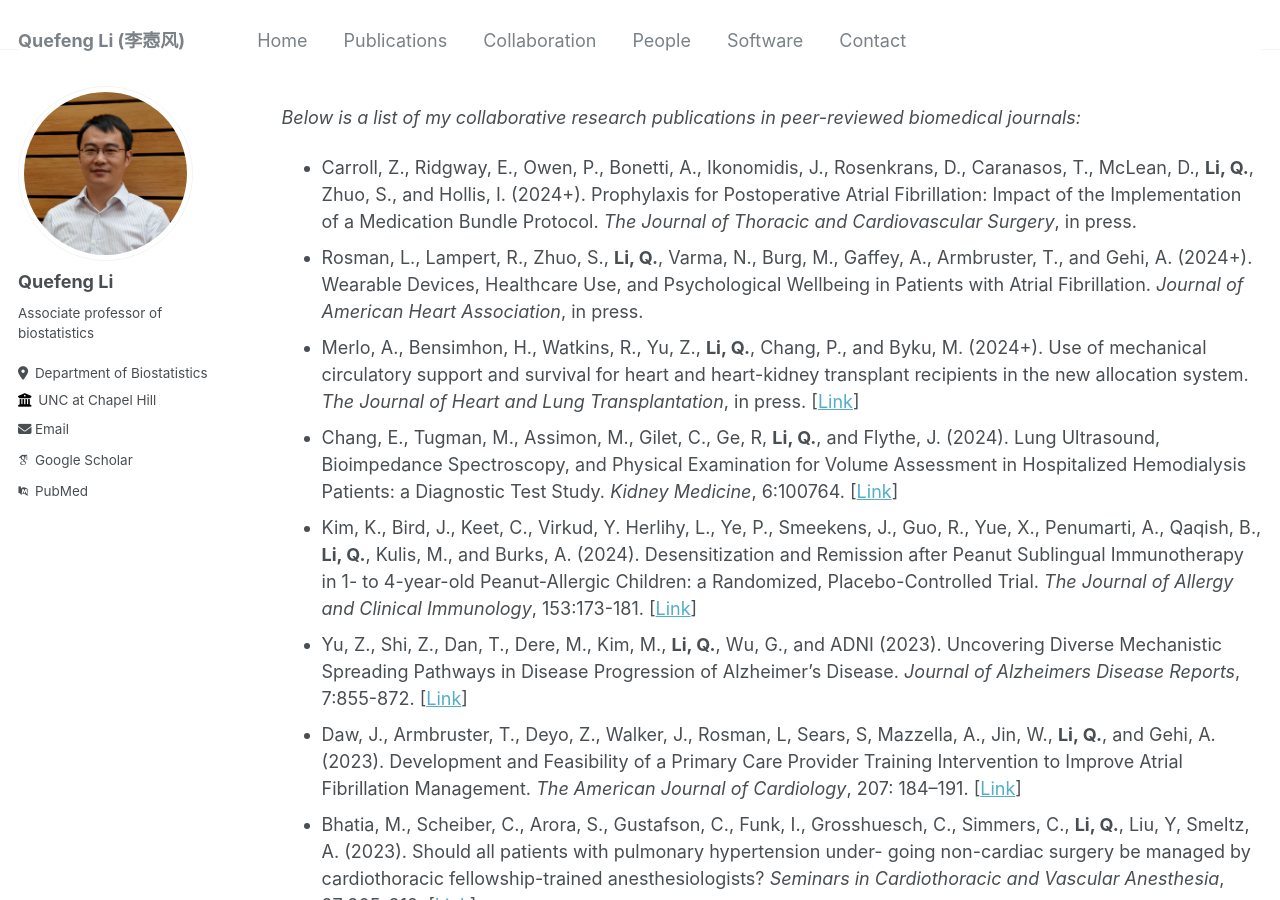
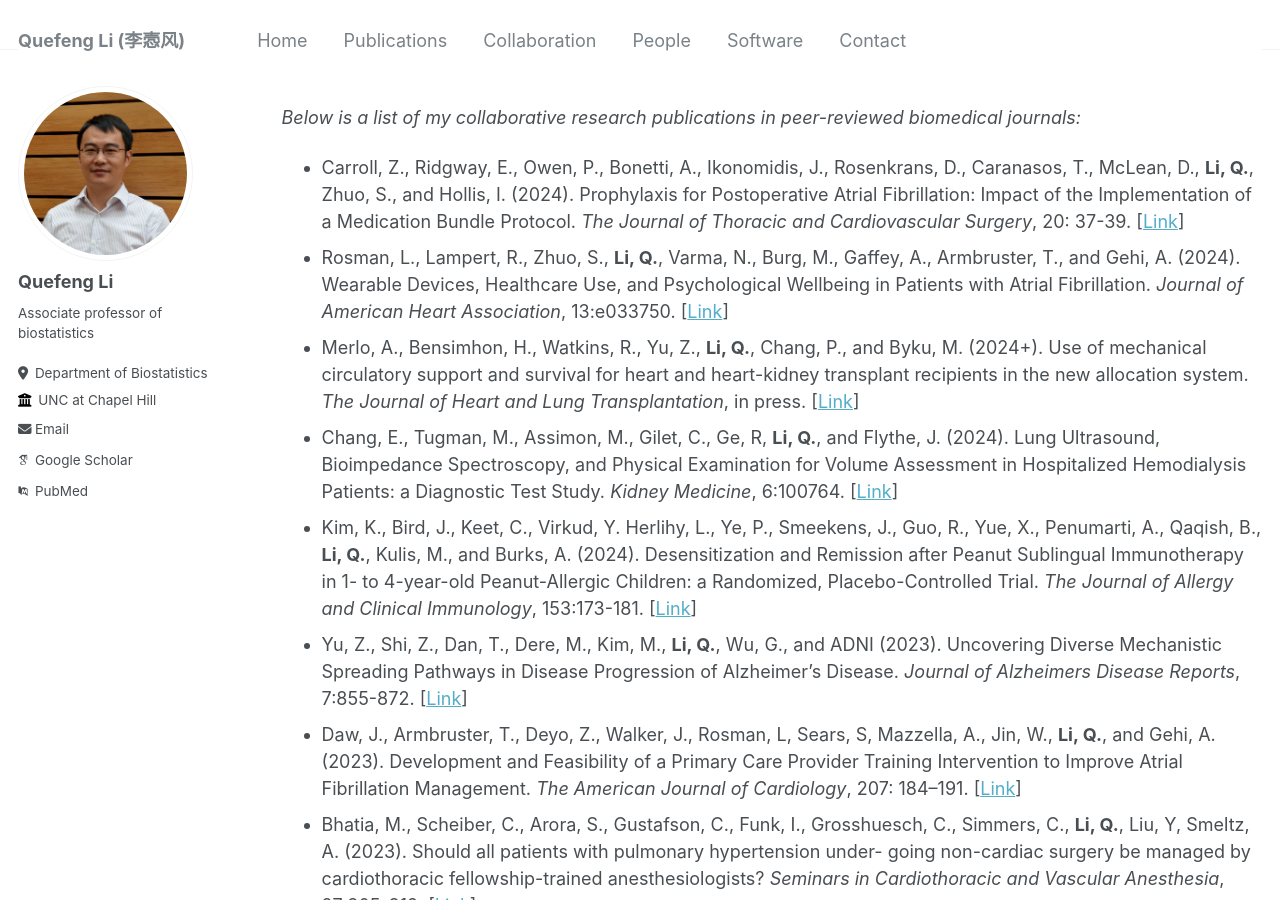
Before and after one commit to quefengli/quefengli.github.io, a Jekyll site: the page built from _pages/collaboration.md, in a window 1280 px wide and 900 px high. Built offline with Jekyll 4.4.1, drawn with Linux system fonts in a browser that asks for light colours; some web fonts are replaced.

Commit message:
Update collaboration.md

```diff
--- a/_pages/collaboration.md
+++ b/_pages/collaboration.md
@@ -7,11 +7,12 @@ author_profile: true
 
 _Below is a list of my collaborative research publications in peer-reviewed biomedical journals:_
 -   Carroll, Z., Ridgway, E., Owen, P., Bonetti, A., Ikonomidis, J., Rosenkrans, D., Caranasos, T., McLean, D., **Li, Q.**,
-    Zhuo, S., and Hollis, I. (2024+). Prophylaxis for Postoperative Atrial Fibrillation: Impact of the
-    Implementation of a Medication Bundle Protocol. _The Journal of Thoracic and Cardiovascular Surgery_, in press.
--   Rosman, L., Lampert, R., Zhuo, S., **Li, Q.**, Varma, N., Burg, M., Gaffey, A., Armbruster, T., and
-    Gehi, A. (2024+). Wearable Devices, Healthcare Use, and Psychological Wellbeing in Patients with Atrial
-    Fibrillation. _Journal of American Heart Association_, in press.
+    Zhuo, S., and Hollis, I. (2024). Prophylaxis for Postoperative Atrial Fibrillation: Impact of the
+    Implementation of a Medication Bundle Protocol. _The Journal of Thoracic and Cardiovascular Surgery_, 20:
+    37-39. [[Link](https://www.jtcvsopen.org/action/showPdf?pii=S2666-2736%2824%2900159-1)]
+-   Rosman, L., Lampert, R., Zhuo, S., **Li, Q.**, Varma, N., Burg, M., Gaffey, A., Armbruster, T., and Gehi,
+    A. (2024). Wearable Devices, Healthcare Use, and Psychological Wellbeing in Patients with Atrial Fibrillation. _Journal
+    of American Heart Association_, 13:e033750. [[Link](https://www.ahajournals.org/doi/10.1161/JAHA.123.033750)]
 -   Merlo, A., Bensimhon, H., Watkins, R., Yu, Z., **Li, Q.**, Chang, P., and Byku, M. (2024+). Use of mechanical circulatory
     support and survival for heart and heart-kidney transplant recipients in the new allocation system. <span class="underline">*The Journal of Heart
     and Lung Transplantation*</span>, in press. [[Link](https://www.jhltopen.org/article/S2950-1334(24)00020-X/fulltext)]
```
